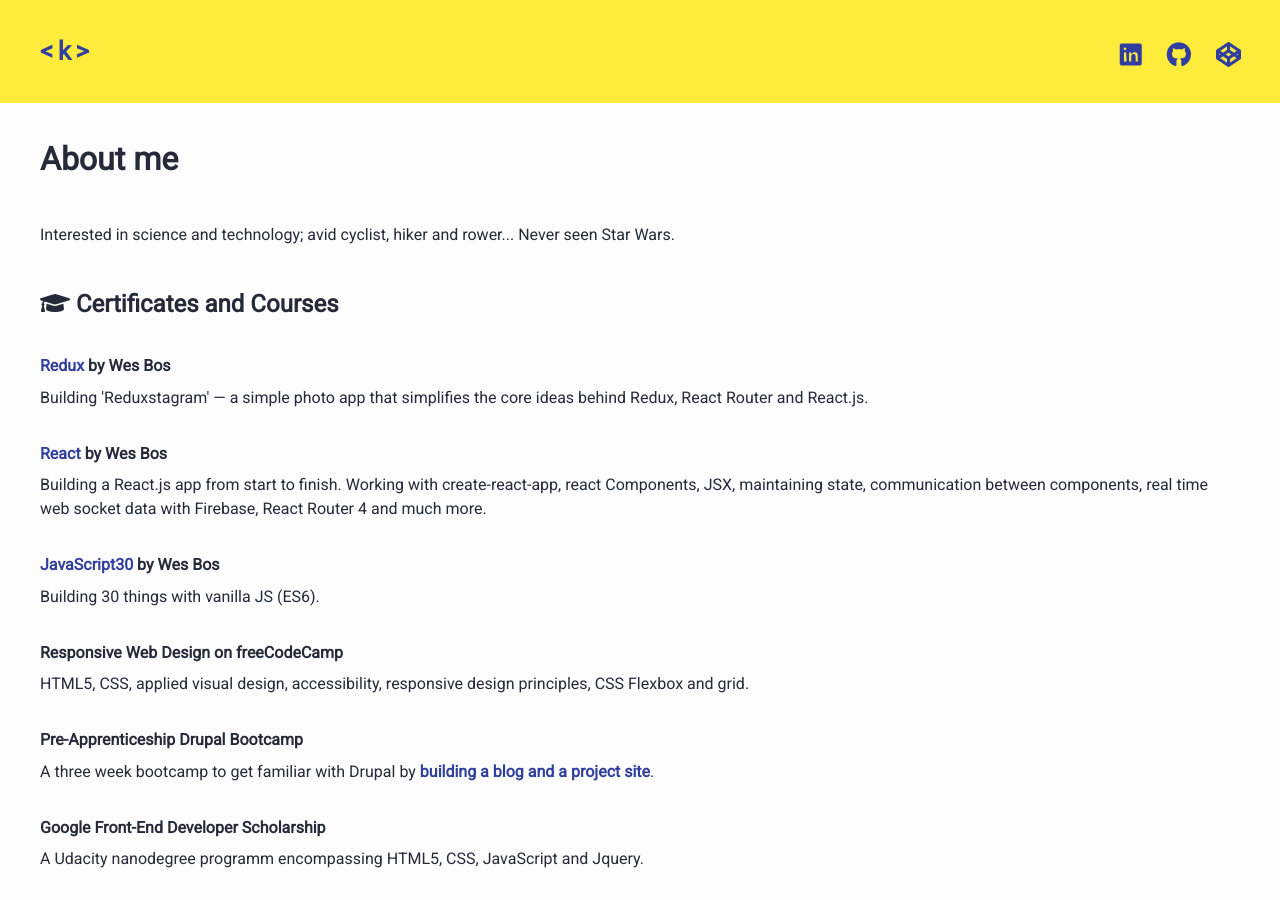
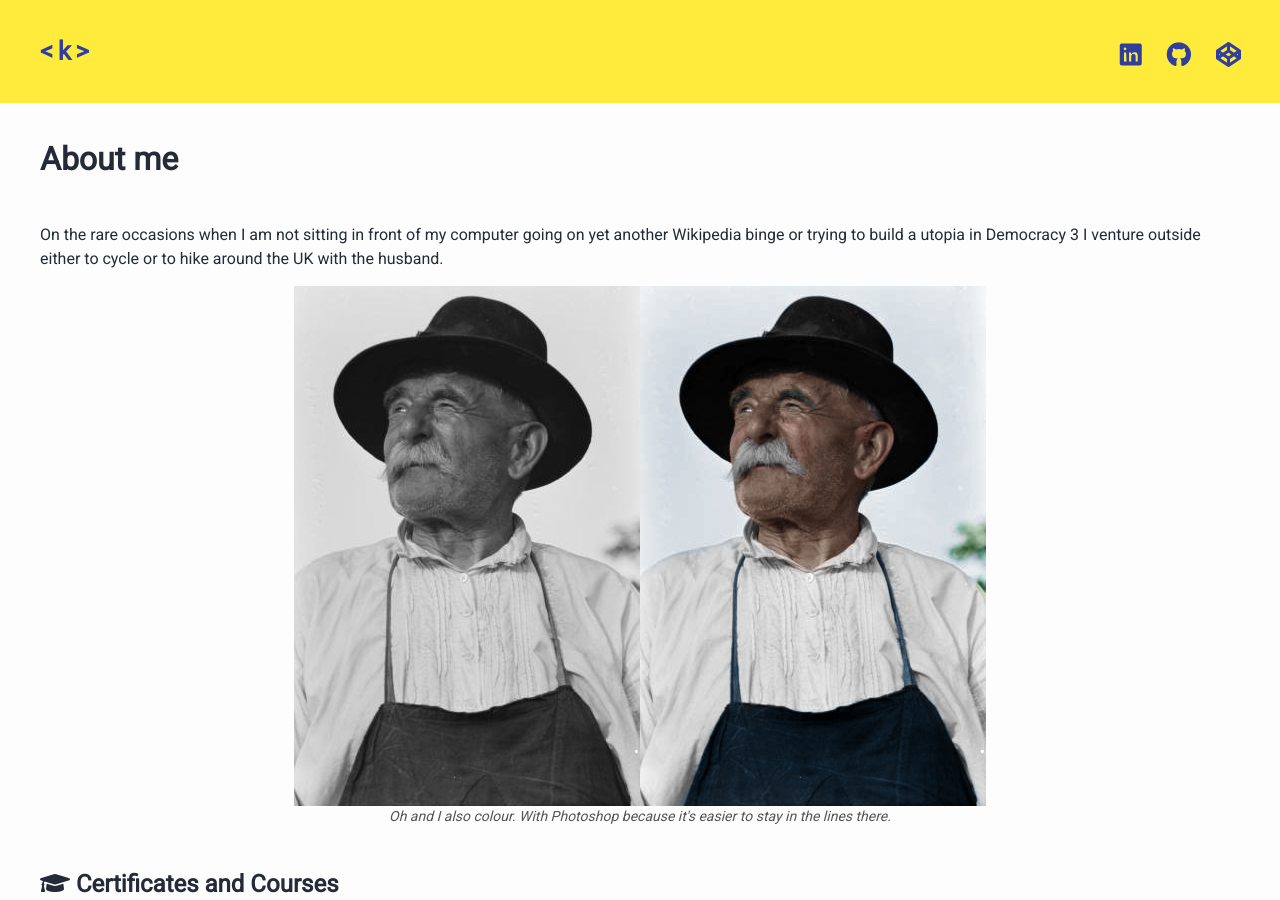
Before and after one commit to krisztin/krisztin.github.io, a Jekyll site: the page built from about.md, in a window 1280 px wide and 900 px high. Built offline with Jekyll 4.4.1, drawn with Linux system fonts in a browser that asks for light colours; nearby versions of some CDN libraries.

Commit message:
bit more about me

```diff
--- a/about.md
+++ b/about.md
@@ -4,7 +4,9 @@
 permalink: /about/
 ---
 <div class="wrapper">
-<p>Interested in science and technology; avid cyclist, hiker and rower... Never seen Star Wars.</p>
+<p>On the rare occasions when I am not sitting in front of my computer going on yet another Wikipedia binge or trying to build a utopia in Democracy 3 I venture outside either to cycle or to hike around the UK with the husband.</p>
+	{% include img.html file='bacsi.jpg' alt='coloured black and white photo'
+caption="Oh and I also colour. With Photoshop because it's easier to stay in the lines there." -%}
 </div>
 <div class="mar-tb-2 wrapper">
 	<h2><i class="fas fa-graduation-cap"></i> Certificates and Courses</h2>
```
Also changed, not shown: assets/img/bacsi.jpg (added).
